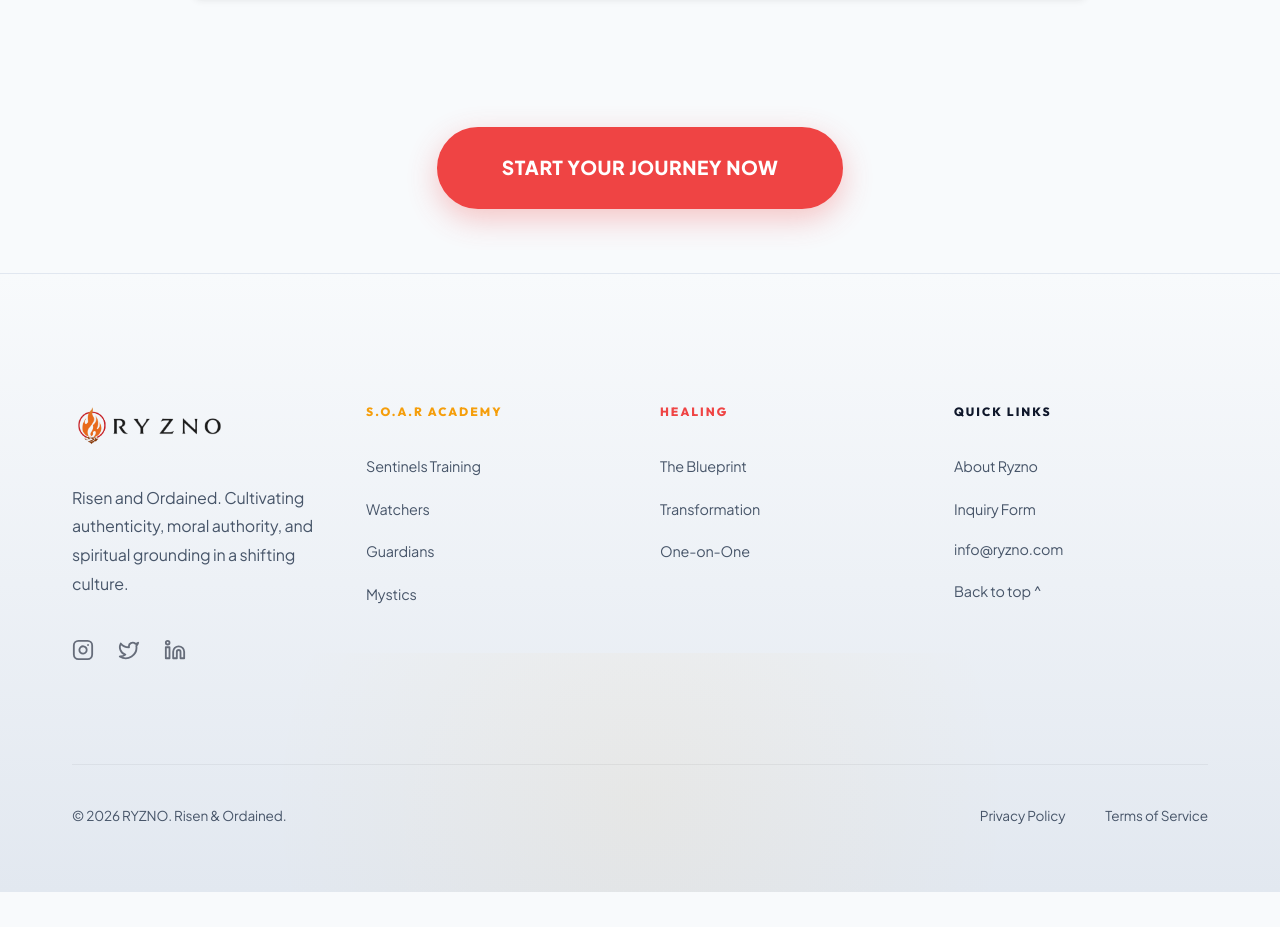
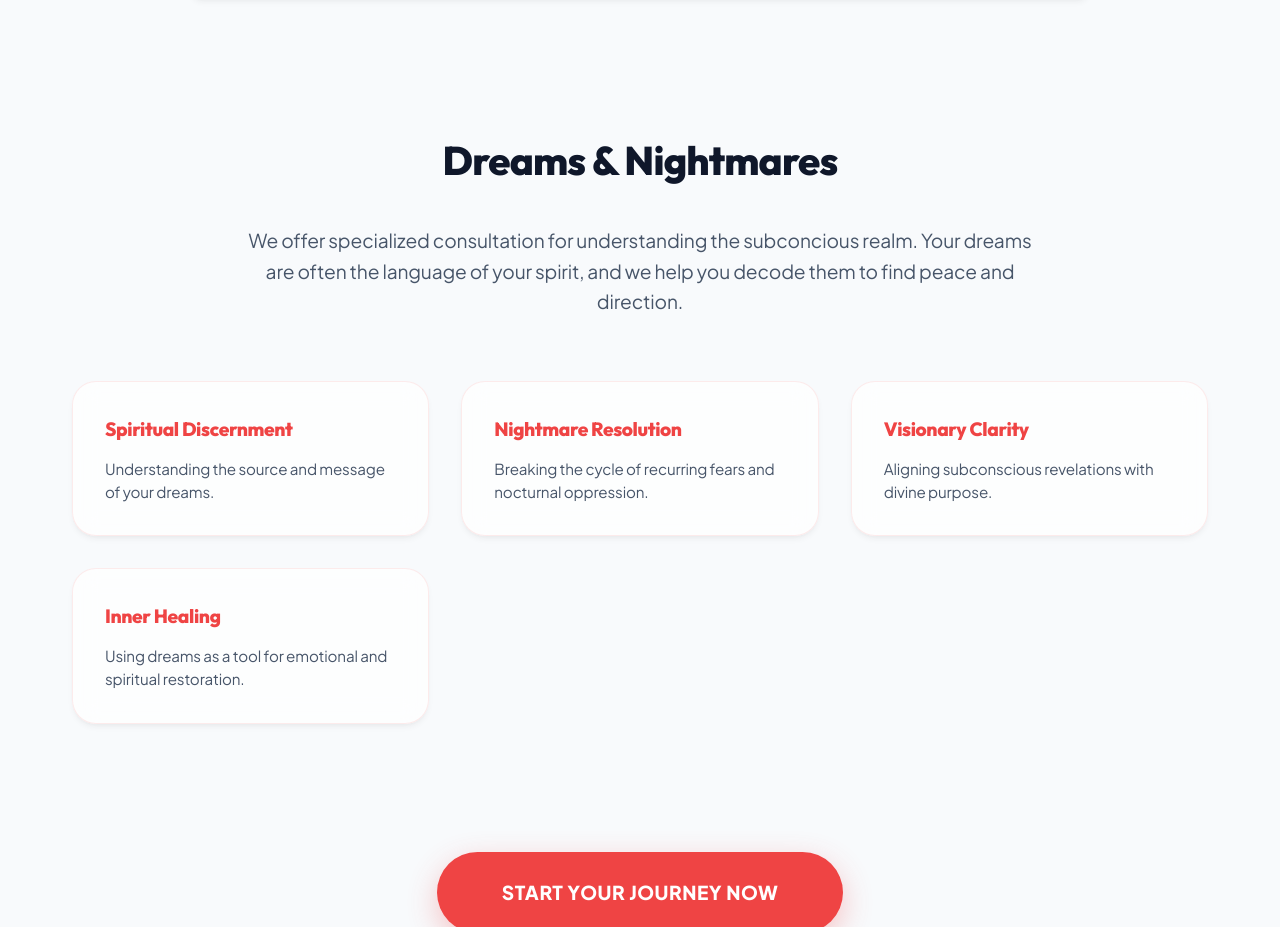
Before and after one commit to raaito/ryzno, a React (Vite) app: page /restore in a window 1280 px wide. Shown: the part 2361-3288 px from the top of the page. Before the commit the page ends 3253 px from the top, so only its background shows below. Built offline with nearby package versions, Linux system fonts and the light colour scheme.

Commit message:
modified:   src/components/RestoreSection.jsx 	modified:   src/pages/Restore.jsx

```diff
--- a/src/components/RestoreSection.jsx
+++ b/src/components/RestoreSection.jsx
@@ -75,7 +75,7 @@ const RestoreSection = () => {
                                     Our restoration process follows seven core principles—from Release to Elevate—designed to help you find the "gold" in your broken pieces.
                                 </p>
                                 <div style={{ display: 'flex', gap: '0.5rem', flexWrap: 'wrap' }}>
-                                    {['Release', 'Embrace', 'Surrender', 'Transform', 'Overcome', 'Reclaim', 'Elevate'].map((p, i) => (
+                                    {['Release', 'Embrace', 'Surrender', 'Transform', 'Overcome', 'Reclaim', 'Elevate', 'Dream Interpretation'].map((p, i) => (
                                         <span key={i} style={{ fontSize: '0.75rem', padding: '0.3rem 0.8rem', borderRadius: '20px', background: 'rgba(239, 68, 68, 0.05)', color: 'var(--color-restore)', border: '1px solid rgba(239, 68, 68, 0.1)' }}>
                                             {p}
                                         </span>
--- a/src/pages/Restore.jsx
+++ b/src/pages/Restore.jsx
@@ -141,6 +141,32 @@ const Restore = () => {
                             </div>
                         </div>
 
+                        <div style={{ marginTop: '8rem', textAlign: 'center' }}>
+                            <h2 style={{ fontSize: '2.5rem', fontWeight: 800, marginBottom: '2rem' }}>Dreams & Nightmares</h2>
+                            <p style={{ color: 'var(--text-secondary)', maxWidth: '800px', margin: '0 auto 4rem auto', fontSize: '1.2rem', lineHeight: 1.6 }}>
+                                We offer specialized consultation for understanding the subconcious realm. Your dreams are often the language of your spirit, and we help you decode them to find peace and direction.
+                            </p>
+
+                            <div style={{ display: 'grid', gridTemplateColumns: 'repeat(auto-fit, minmax(280px, 1fr))', gap: '2rem', textAlign: 'left' }}>
+                                {[
+                                    { title: 'Spiritual Discernment', desc: 'Understanding the source and message of your dreams.' },
+                                    { title: 'Nightmare Resolution', desc: 'Breaking the cycle of recurring fears and nocturnal oppression.' },
+                                    { title: 'Visionary Clarity', desc: 'Aligning subconscious revelations with divine purpose.' },
+                                    { title: 'Inner Healing', desc: 'Using dreams as a tool for emotional and spiritual restoration.' }
+                                ].map((item, i) => (
+                                    <motion.div
+                                        key={i}
+                                        whileHover={{ y: -5 }}
+                                        className="glass"
+                                        style={{ padding: '2rem', borderRadius: '24px', border: '1px solid rgba(239, 68, 68, 0.1)' }}
+                                    >
+                                        <h4 style={{ fontSize: '1.2rem', fontWeight: 800, marginBottom: '0.75rem', color: 'var(--color-restore)' }}>{item.title}</h4>
+                                        <p style={{ color: 'var(--text-secondary)', fontSize: '0.95rem', lineHeight: 1.5 }}>{item.desc}</p>
+                                    </motion.div>
+                                ))}
+                            </div>
+                        </div>
+
 
                         <div style={{ marginTop: '8rem', textAlign: 'center' }}>
                             <Link to="/restore/register" className="btn-primary" style={{
```
